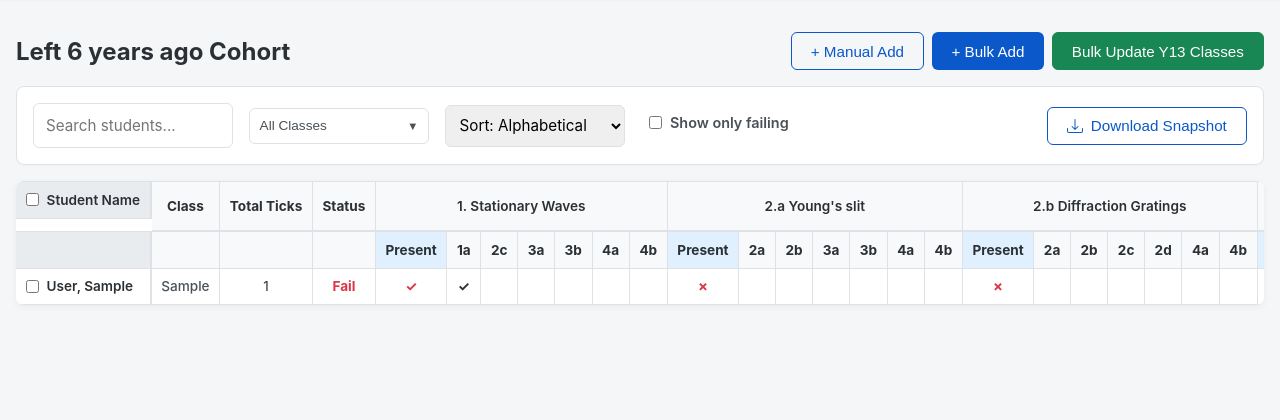
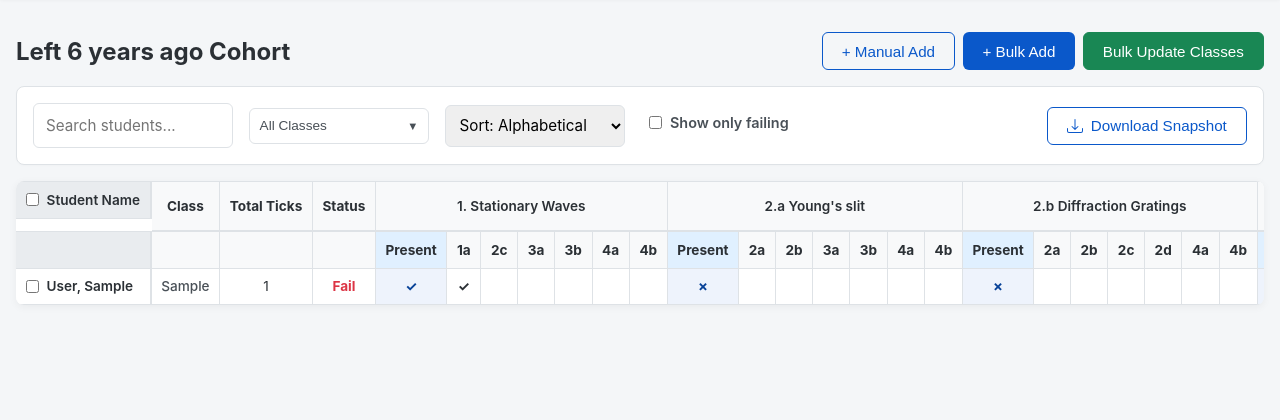
Before and after one commit to dhavalpandey/tiffin-cpac-tracker, a Flask app: page /cohort/1 in a window 1280 px wide. Shown: the part 73-493 px from the top of the page. Run offline with Flask 3, Linux system fonts and the light colour scheme; a user stored in the database is signed in; tables that the repository leaves empty hold one stand-in row (values such as "Sample post").

Commit message:
edit class always visible

```diff
--- a/passenger_wsgi.py
+++ b/passenger_wsgi.py
@@ -1,9 +1,9 @@
 import os
 import sys
 
-# Add your project directory to the sys.path
+# Tell the server to look in this directory for your app
 sys.path.insert(0, os.path.dirname(__file__))
 
 # Import your Flask app (from app.py) and rename it to 'application'
-# Phusion Passenger explicitly looks for a variable named 'application'
+# Passenger explicitly requires the app variable to be named 'application'
 from app import app as application
--- a/templates/cohort.html
+++ b/templates/cohort.html
@@ -219,17 +219,16 @@
 			">
 			+ Bulk Add
 		</button>
-		{% if is_y13 %}
+
 		<button
 			class="btn"
-			style="background: #198754; border: 1px solid #198754"
+			style="background: #198754; border: 1px solid #198754; color: white"
 			onclick="
 				document.getElementById('bulkUpdateModal').style.display =
 					'flex'
 			">
-			Bulk Update Y13 Classes
+			Bulk Update Classes
 		</button>
-		{% endif %}
 	</div>
 </div>
 
@@ -321,7 +320,6 @@
 				type="hidden"
 				name="filtered_student_ids"
 				id="filteredStudentIds" />
-
 			<div class="tooltip-container">
 				<button
 					type="submit"
@@ -483,18 +481,18 @@
 	</div>
 </div>
 
-{% if is_y13 %}
 <div id="bulkUpdateModal" class="modal">
 	<div class="modal-content" style="width: 550px">
 		<h3 style="margin-top: 0; margin-bottom: 1.5rem">
-			Bulk Update Year 13 Classes
+			Bulk Update Classes
 		</h3>
 		<form
 			method="POST"
 			action="{{ url_for('bulk_update_classes', id=cohort.id) }}">
 			<p style="margin-top: 0; color: #495057">
 				Paste the student names alongside their
-				<strong>new Year 13 class</strong>.
+				<strong>new class</strong>. The system will automatically update
+				their class for the current academic year.
 			</p>
 			<div
 				style="
@@ -576,7 +574,6 @@
 		</form>
 	</div>
 </div>
-{% endif %}
 
 <script>
 	function toggleDropdown(id) { document.getElementById(id).classList.toggle("show"); }
@@ -614,7 +611,6 @@
 	    <th></th>`;
 
 	matrix.forEach(p => {
-	    // Updated to span the skills length + 1 for the Present column
 	    topRow += `<th colspan="${p.skills.length + 1}">
 	        <a href="/cohort/${cohort_id}/practical/${p.id}/bulk_mark" class="prac-header-link" title="Open Bulk Mark Grid">${p.name}</a>
 	    </th>`;
@@ -659,12 +655,11 @@
 	            <td style="color:${s.status==='Fail'?'#dc3545':'#198754'}; font-weight:bold;">${s.status}</td>`;
 
 	        matrix.forEach(p => {
-	            // Add the Present cell right before the skill loops
 	            let is_present = s.attendance_cells && s.attendance_cells[p.id];
-	            let att_color = is_present ? '#dc3545' : '#dc3545';
-	            let att_bg = is_present ? '#d1e7dd' : 'transparent';
+	            let att_color = '#084298'
+	            let att_bg = '#eef3fc';
 
-	            rowHtml += `<td class="prac-cell" style="color: ${att_color};" data-pracid="${p.id}" onclick="window.location.href='/grade/${s.id}/${p.id}'">${is_present ? '✓' : '✗'}</td>`;
+	            rowHtml += `<td class="prac-cell" style="color: ${att_color}; background-color: ${att_bg};" data-pracid="${p.id}" onclick="window.location.href='/grade/${s.id}/${p.id}'">${is_present ? '✓' : '✗'}</td>`;
 
 	            // Add the standard skills
 	            p.skills.forEach(sk => {
```
Also changed, not shown: instance/dev_tiffin_cpac.db.
